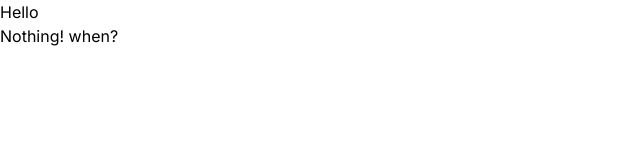
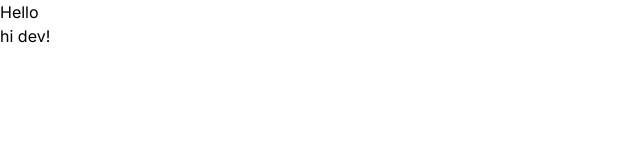
Before and after one commit to BrandGains/BrandGains_v2, a Next.js app: page / in a window 1280 px wide. Shown: the top 160 px of the page, without its empty margins (0-640 px from the left). Built offline with nearby package versions, Linux system fonts and the light colour scheme.

Commit message:
tried pulling

```diff
--- a/src/app/page.tsx
+++ b/src/app/page.tsx
@@ -4,7 +4,7 @@ export default function Home() {
   return (
     <>
       <h1>Hello</h1>
-      <p>Nothing! when?</p>
+      <p>hi dev!</p>
     </>
   );
 }
```
